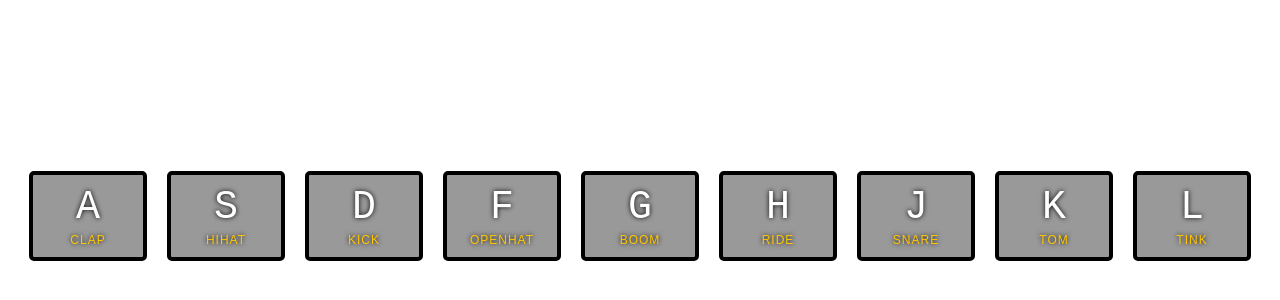
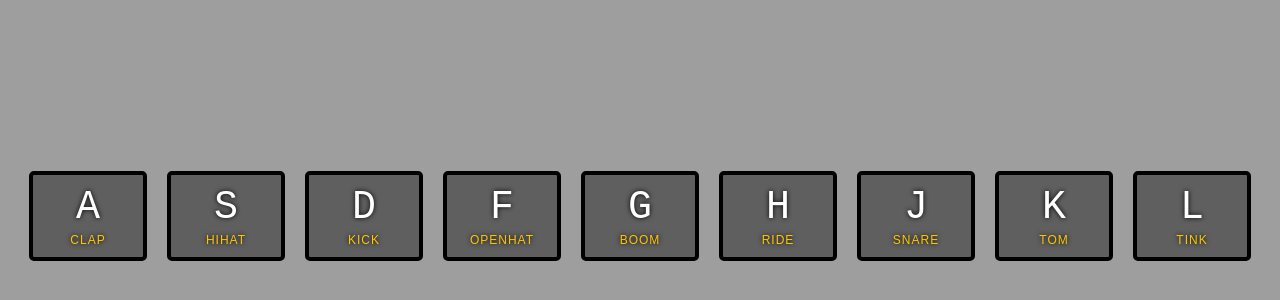
Before and after one commit to sandrusmb/Drum-Kit, a plain HTML site: page index.html in a window 1280 px wide. Shown: the part 184-484 px from the top of the page. Drawn offline with Linux system fonts and the light colour scheme; the site is published under a folder, as on GitHub Pages, so addresses that start at the root find nothing.

Commit message:
Change picture route

```diff
--- a/style.css
+++ b/style.css
@@ -1,6 +1,6 @@
 html {
   font-size: 10px;
-  background: url(/images/drum.jpg) bottom center;
+  background: url(./images/drum.jpg) bottom center;
   background-size: cover;
 }
 
```
